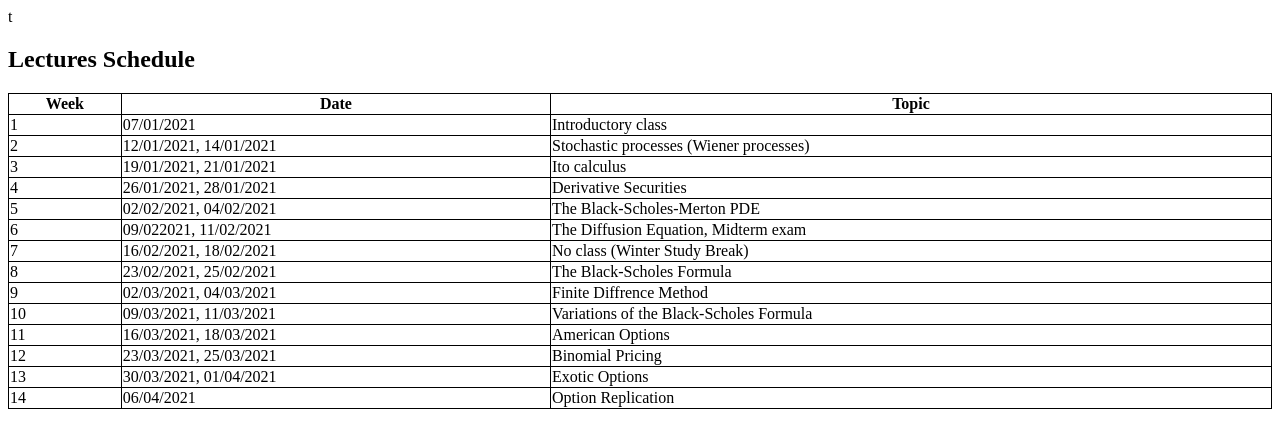
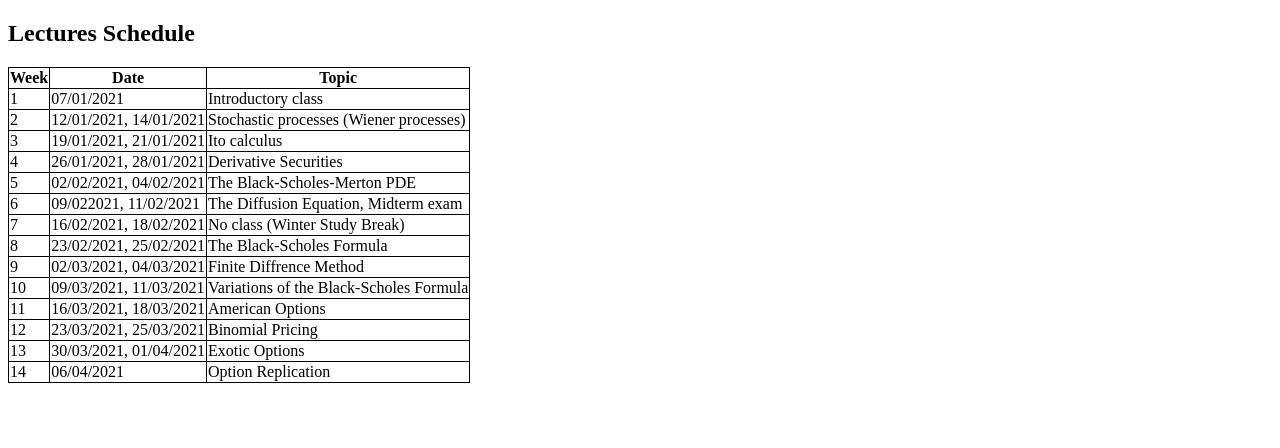
Before and after one commit to MathBioInfo/amjadkhan, a Jekyll site: the page Teaching/financialmath2021/Lectures/index.html, which Jekyll copies as it is, in a window 1280 px wide. Shown: the top 448 px of the page. Built offline with Jekyll 4.4.1, drawn with Linux system fonts in a browser that asks for light colours.

Commit message:
Update index.html

```diff
--- a/Teaching/financialmath2021/Lectures/index.html
+++ b/Teaching/financialmath2021/Lectures/index.html
@@ -1,4 +1,4 @@
-t<!DOCTYPE html>
+<!DOCTYPE html>
 <html>
 <head>
 <style>
@@ -12,7 +12,7 @@
 
 <h2>Lectures Schedule</h2>
 
-<table style="width:100%">
+<table class="center">
   <tr>
     <th>Week</th>
     <th>Date</th>
```
